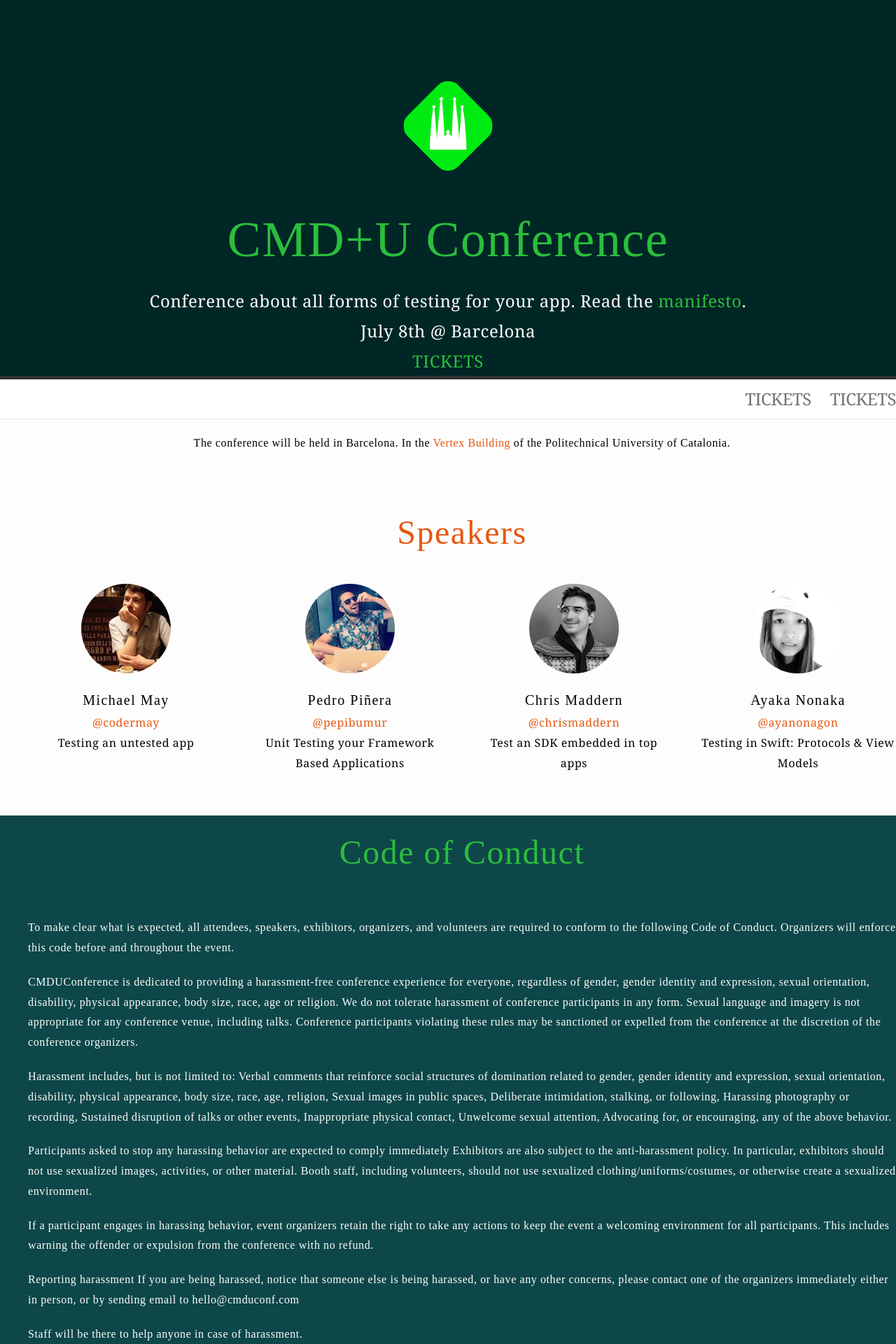
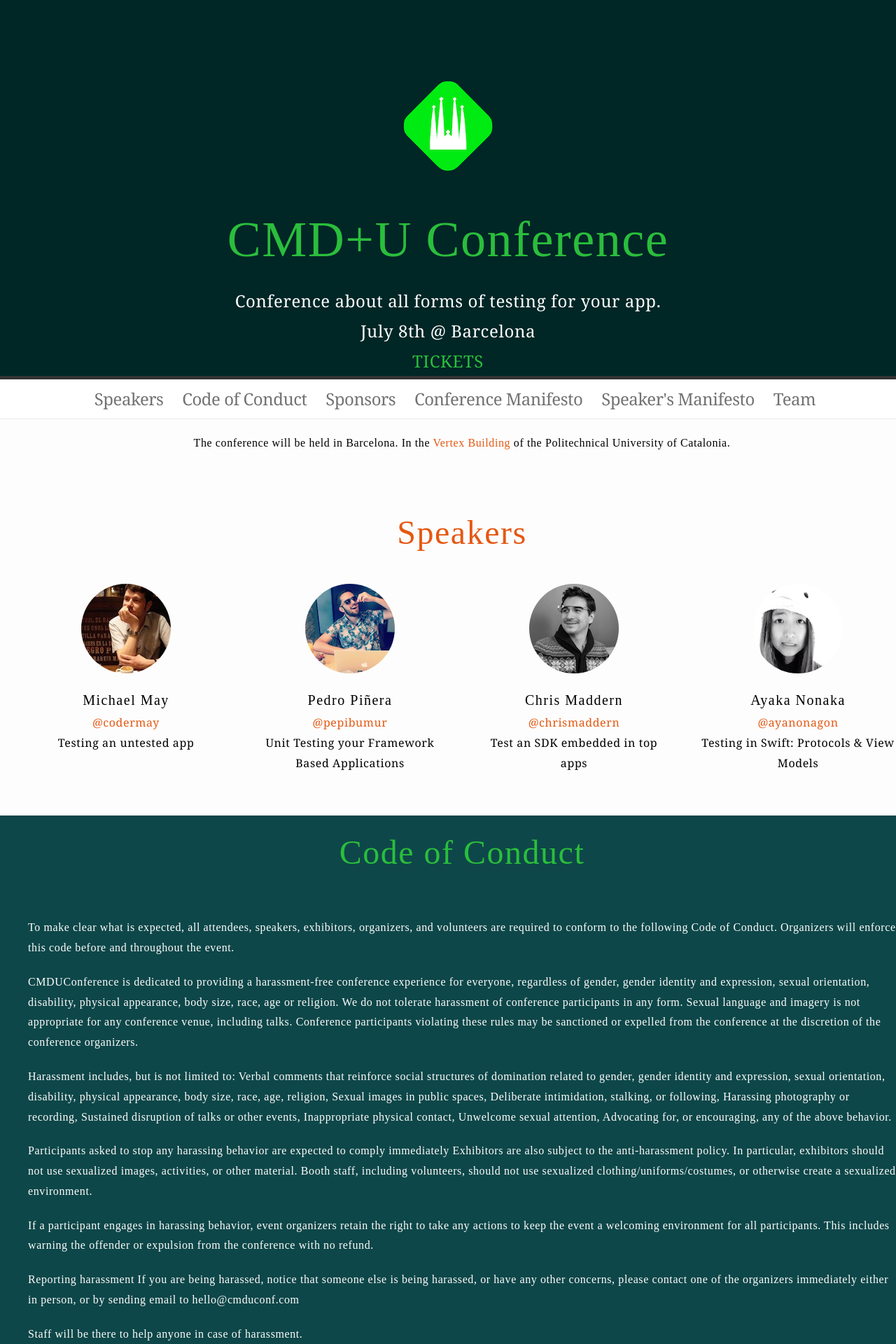
Before and after one commit to cmduconf/cmduconf.github.io, a Jekyll site: the page built from index.html, in a window 1280 px wide. Shown: the top 1920 px of the page at 70% size. Built offline with Jekyll 4.4.1, drawn with Linux system fonts in a browser that asks for light colours; nearby versions of some CDN libraries; some web fonts are replaced.

Commit message:
Adding header bar

```diff
--- a/_includes/header.html
+++ b/_includes/header.html
@@ -8,8 +8,12 @@
         {% for page in site.pages %}
           {% if page.title %}<a class="page-link" href="{{ page.url | prepend: site.baseurl }}">{{ page.title }}</a>{% endif %}
         {% endfor %}
-        <a class="page-link center" href="#tickets">TICKETS</a>
-        <a class="page-link center" href="#tickets">TICKETS</a>
+        <a class="page-link center" href="#speakers">Speakers</a>
+        <a class="page-link center" href="#code_of_conduct">Code of Conduct</a>
+        <a class="page-link center" href="#sponsors">Sponsors</a>
+        <a class="page-link center" href="#conference_manifesto">Conference Manifesto</a>
+        <a class="page-link center" href="#speakers_manifesto">Speaker's Manifesto</a>
+        <a class="page-link center" href="#team">Team</a>
 
       </div>
     </nav>
--- a/css/main.css
+++ b/css/main.css
@@ -138,7 +138,7 @@ h1.title {
 }
 
 .site-nav {
-  float: right;
+  text-align: center;
   line-height: 56px;
 }
 
--- a/index.html
+++ b/index.html
@@ -8,7 +8,7 @@ layout: main
 
   <a class="avatar-image" style='background-image: url("{{ SITEURL }}/assets/minilogo.png");' href="/"></a>
   <p class="center subtitle">CMD+U Conference<p>
-  <p class="center">Conference about all forms of testing for your app. Read the <a href="#conference_manifesto">manifesto</a>.<p>
+  <p class="center">Conference about all forms of testing for your app.<p>
   <p class="center">July 8th @ Barcelona<p>
   <p class="center"><a href="#tickets">TICKETS</a><p>
     {% include header.html %}
@@ -21,7 +21,7 @@ layout: main
 
 </div>
 
-<div class="section-inv">
+<div class="section-inv" id="speakers">
   <h1 class="title">Speakers</h1>
   <div class="speakers">
     <div class="center speaker">
@@ -59,7 +59,7 @@ layout: main
   </div>
 </div>
 
-<div class="section">
+<div class="section" id="code_of_conduct">
   <h1 class="title">Code of Conduct</h1>
 
   <p>To make clear what is expected, all attendees, speakers, exhibitors, organizers, and volunteers are required to conform to the following Code of Conduct. Organizers will enforce this code before and throughout the event.</p>
@@ -112,7 +112,7 @@ layout: main
 
 </div>
 
-<div class="section-inv">
+<div class="section-inv" id="team">
   <h1 class="title">Team</h1>
 
   <div class="speakers">
```
Also changed, not shown: 3 other files.
